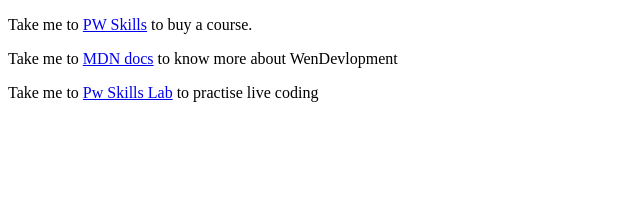
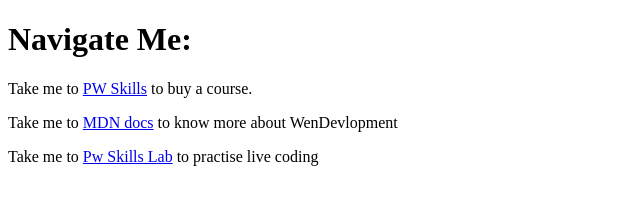
Before and after one commit to AnandIsCoding/Html, a plain HTML site: page Basic_Html/NavigateMe.html in a window 1280 px wide. Shown: the whole page, without its empty margins (0-640 px from the left). Drawn offline with Linux system fonts and the light colour scheme.

Commit message:
Update NavigateMe.html

```diff
--- a/Basic_Html/NavigateMe.html
+++ b/Basic_Html/NavigateMe.html
@@ -7,6 +7,7 @@
 </head>
 <body>
 	<div>
+		<h1>Navigate Me: </h1>
 		<p>Take me to <a href="https://pwskills.com/" target="_newTab">PW Skills</a> to buy a course.</p>
 		<p>Take me to <a href="https://developer.mozilla.org/en-US/docs/Learn" target="_newTab">MDN docs</a> to know more about WenDevlopment</p>
 		<p>Take me to <a href="https://lab.pwskills.com/" target="_newTab">Pw Skills Lab</a> to practise live coding</p>
```
